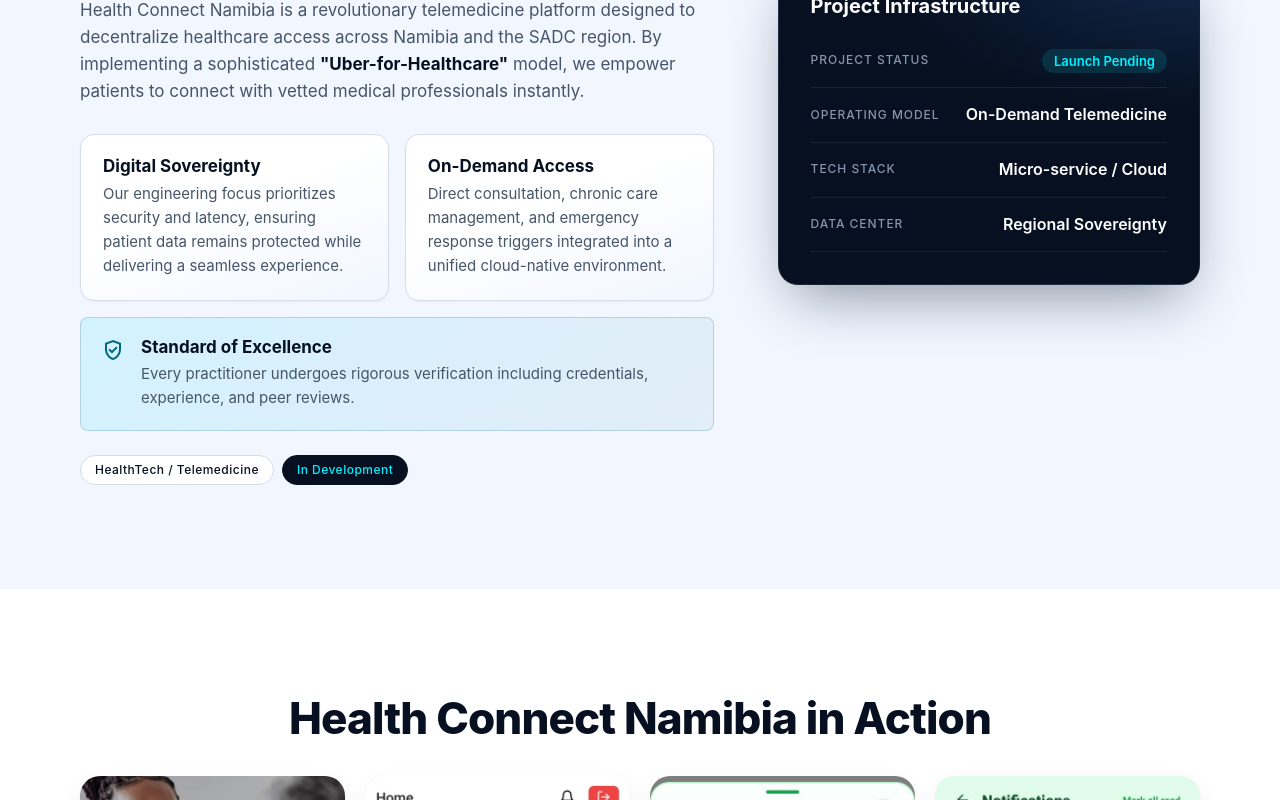
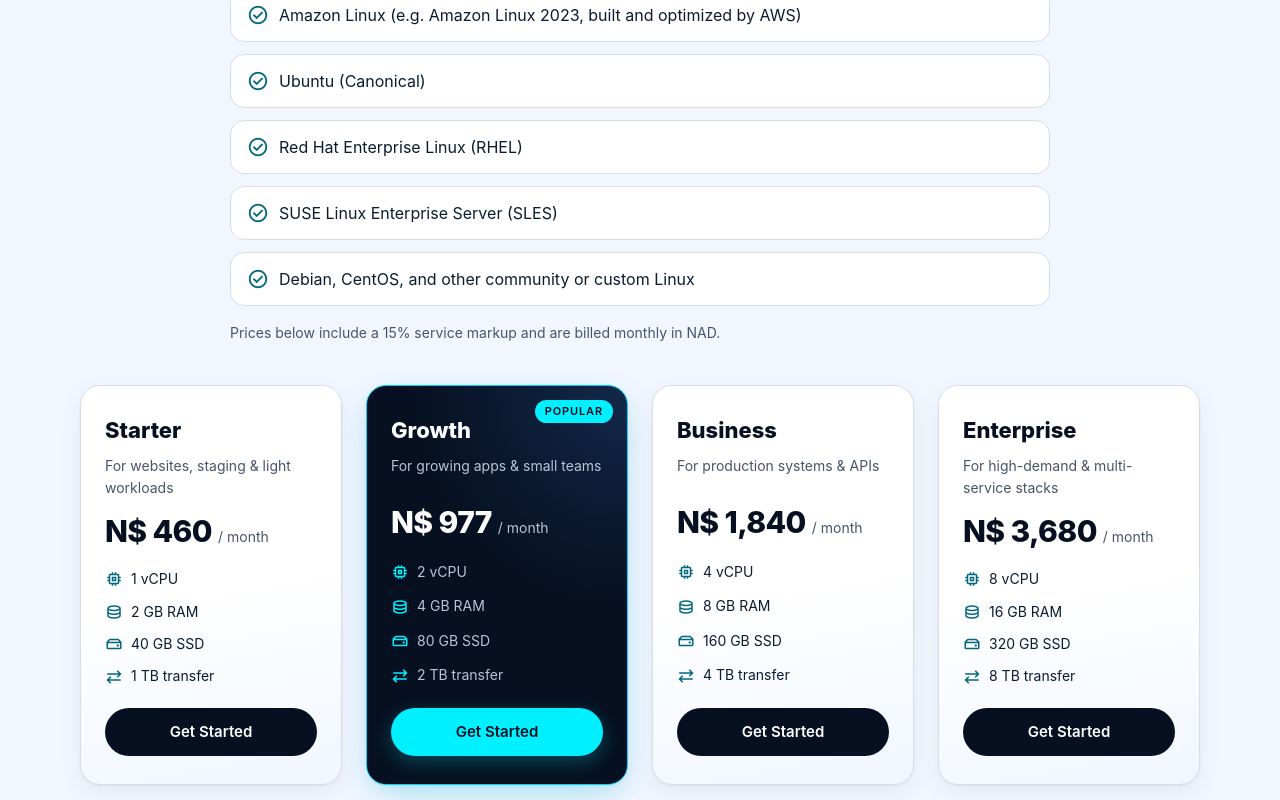
Before and after one commit to TopNotch-Solutions/kopano, a React (Create React App) app: page / in a window 1280 px wide. Shown: the part 1840-2640 px from the top of the page. Built offline with nearby package versions, Linux system fonts and the light colour scheme; a web font is replaced by a local one.

Commit message:
Infrastructure as a Service

```diff
--- a/src/App.css
+++ b/src/App.css
@@ -1108,6 +1108,170 @@
   display: inline-block;
 }
 
+/* IaaS */
+.iaas-intro {
+  max-width: 820px;
+  margin: 0 auto 40px;
+}
+
+.iaas-distros {
+  list-style: none;
+  margin: 0;
+  padding: 0;
+  display: grid;
+  gap: 12px;
+}
+
+.iaas-distros li {
+  display: flex;
+  align-items: flex-start;
+  gap: 10px;
+  color: var(--ink);
+  font-size: 16px;
+  line-height: 1.5;
+  background: var(--surface);
+  border: 1px solid var(--line);
+  border-radius: var(--radius);
+  padding: 14px 16px;
+}
+
+.iaas-distros .material-symbols-outlined {
+  color: var(--teal);
+  font-size: 22px;
+  flex-shrink: 0;
+  margin-top: 1px;
+}
+
+.iaas-pricing-note {
+  margin-top: 16px;
+  font-size: 14px;
+}
+
+.iaas-grid {
+  display: grid;
+  gap: 20px;
+}
+
+@media (min-width: 640px) {
+  .iaas-grid {
+    grid-template-columns: repeat(2, minmax(0, 1fr));
+  }
+}
+
+@media (min-width: 1100px) {
+  .iaas-grid {
+    grid-template-columns: repeat(4, minmax(0, 1fr));
+    gap: 24px;
+  }
+}
+
+.iaas-card {
+  position: relative;
+  background: linear-gradient(170deg, #fff 50%, var(--surface-tint));
+  border: 1px solid var(--line);
+  border-radius: var(--radius-lg);
+  box-shadow: var(--shadow);
+  padding: 28px 24px;
+  display: flex;
+  flex-direction: column;
+  gap: 12px;
+  height: 100%;
+  transition: transform 0.25s, box-shadow 0.25s;
+}
+
+.iaas-card:hover {
+  transform: translateY(-4px);
+  box-shadow: 0 12px 32px #06102018;
+}
+
+.iaas-card--featured {
+  border-color: var(--cyan-soft);
+  box-shadow: 0 12px 36px -12px #00d2fd66, var(--shadow);
+  background: radial-gradient(120% 80% at 100% 0%, var(--navy-3), var(--navy) 70%);
+  color: #c9d4e4;
+}
+
+.iaas-card--featured .iaas-card__name,
+.iaas-card--featured .iaas-card__amount {
+  color: #fff;
+}
+
+.iaas-card--featured .iaas-card__tagline,
+.iaas-card--featured .iaas-card__period,
+.iaas-card--featured .iaas-card__specs li {
+  color: #b8c4d6;
+}
+
+.iaas-card--featured .iaas-card__specs .material-symbols-outlined {
+  color: var(--cyan);
+}
+
+.iaas-card__badge {
+  position: absolute;
+  top: 14px;
+  right: 14px;
+  background: var(--cyan);
+  color: var(--navy);
+  font: 600 11px / 1 var(--font);
+  letter-spacing: 0.08em;
+  text-transform: uppercase;
+  border-radius: 999px;
+  padding: 6px 10px;
+}
+
+.iaas-card__name {
+  font-size: 22px;
+  font-weight: 800;
+  color: var(--navy);
+  margin-top: 4px;
+}
+
+.iaas-card__tagline {
+  color: var(--muted);
+  font-size: 14px;
+  min-height: 2.6em;
+}
+
+.iaas-card__price {
+  display: flex;
+  align-items: baseline;
+  gap: 6px;
+  margin: 4px 0 8px;
+}
+
+.iaas-card__amount {
+  font: 800 30px / 1 var(--font);
+  color: var(--navy);
+  letter-spacing: -0.02em;
+}
+
+.iaas-card__period {
+  color: var(--muted);
+  font-size: 14px;
+}
+
+.iaas-card__specs {
+  list-style: none;
+  margin: 0 0 8px;
+  padding: 0;
+  display: grid;
+  gap: 10px;
+  flex: 1;
+}
+
+.iaas-card__specs li {
+  display: flex;
+  align-items: center;
+  gap: 8px;
+  font-size: 14px;
+  color: var(--ink);
+}
+
+.iaas-card__specs .material-symbols-outlined {
+  font-size: 18px;
+  color: var(--teal);
+}
+
 .callout {
   border-radius: var(--radius-sm);
   background: linear-gradient(135deg, #00d2fd1f, #00677e0f);
--- a/src/App.js
+++ b/src/App.js
@@ -12,6 +12,64 @@ const TEAM = [
   { img: 'team/kondjee.png', name: 'Kondjee Kamutindi', role: 'Software Developer - Intern', bio: 'CS student dedicated to turning ideas into reliable, user-focused digital solutions.' },
   { img: 'shikongo.png', name: 'Jeremiah Shikongo', role: 'System Administrator', bio: 'Maintaining secure, reliable infrastructure and keeping our platforms running smoothly.' },
 ];
+
+const IAAS_MARKUP = 1.15;
+
+const LINUX_DISTROS = [
+  'Amazon Linux (e.g. Amazon Linux 2023, built and optimized by AWS)',
+  'Ubuntu (Canonical)',
+  'Red Hat Enterprise Linux (RHEL)',
+  'SUSE Linux Enterprise Server (SLES)',
+  'Debian, CentOS, and other community or custom Linux',
+];
+
+/** Base monthly prices in NAD before 15% markup */
+const IAAS_TIERS = [
+  {
+    name: 'Starter',
+    tagline: 'For websites, staging & light workloads',
+    vcpu: '1 vCPU',
+    ram: '2 GB RAM',
+    storage: '40 GB SSD',
+    transfer: '1 TB transfer',
+    baseNad: 400,
+    featured: false,
+  },
+  {
+    name: 'Growth',
+    tagline: 'For growing apps & small teams',
+    vcpu: '2 vCPU',
+    ram: '4 GB RAM',
+    storage: '80 GB SSD',
+    transfer: '2 TB transfer',
+    baseNad: 850,
+    featured: true,
+  },
+  {
+    name: 'Business',
+    tagline: 'For production systems & APIs',
+    vcpu: '4 vCPU',
+    ram: '8 GB RAM',
+    storage: '160 GB SSD',
+    transfer: '4 TB transfer',
+    baseNad: 1600,
+    featured: false,
+  },
+  {
+    name: 'Enterprise',
+    tagline: 'For high-demand & multi-service stacks',
+    vcpu: '8 vCPU',
+    ram: '16 GB RAM',
+    storage: '320 GB SSD',
+    transfer: '8 TB transfer',
+    baseNad: 3200,
+    featured: false,
+  },
+];
+
+function formatNad(amount) {
+  return `N$ ${Math.round(amount).toLocaleString('en-NA')}`;
+}
 
 function App() {
   const [menuOpen, setMenuOpen] = useState(false);
@@ -116,6 +174,9 @@ function App() {
                 <a href="#about" className="nav__link" onClick={closeMenu}>About Us</a>
               </li>
               <li className="nav__item">
+                <a href="#iaas" className="nav__link" onClick={closeMenu}>IaaS</a>
+              </li>
+              <li className="nav__item">
                 <a href="#team" className="nav__link" onClick={closeMenu}>Team</a>
               </li>
               <li className="nav__item">
@@ -212,6 +273,63 @@ function App() {
                 ]}
                 cta={{ href: '#contact', label: 'Partner With Us' }}
               />
+            </div>
+          </div>
+        </section>
+
+        <section id="iaas" className="section section--tint">
+          <div className="container">
+            <div className="section-header section-header--center reveal">
+              <p className="eyebrow"><span className="eyebrow__bar" />Services</p>
+              <h2 className="section-header__title">Infrastructure as a Service</h2>
+              <p className="section-header__subtitle">
+                Scalable Linux compute hosted for Namibian and SADC businesses — priced in Namibian Dollars
+                with managed infrastructure support.
+              </p>
+            </div>
+
+            <div className="iaas-intro reveal">
+              <h3 className="subheading">Linux Distributions</h3>
+              <ul className="iaas-distros">
+                {LINUX_DISTROS.map((distro) => (
+                  <li key={distro}>
+                    <span className="material-symbols-outlined" aria-hidden="true">check_circle</span>
+                    <span>{distro}</span>
+                  </li>
+                ))}
+              </ul>
+              <p className="iaas-pricing-note muted">
+                Prices below include a 15% service markup and are billed monthly in NAD.
+              </p>
+            </div>
+
+            <div className="iaas-grid reveal reveal--stagger">
+              {IAAS_TIERS.map((tier) => {
+                const price = tier.baseNad * IAAS_MARKUP;
+                return (
+                  <article
+                    className={`iaas-card${tier.featured ? ' iaas-card--featured' : ''}`}
+                    key={tier.name}
+                  >
+                    {tier.featured && <span className="iaas-card__badge">Popular</span>}
+                    <h3 className="iaas-card__name">{tier.name}</h3>
+                    <p className="iaas-card__tagline">{tier.tagline}</p>
+                    <p className="iaas-card__price">
+                      <span className="iaas-card__amount">{formatNad(price)}</span>
+                      <span className="iaas-card__period">/ month</span>
+                    </p>
+                    <ul className="iaas-card__specs">
+                      <li><span className="material-symbols-outlined">memory</span>{tier.vcpu}</li>
+                      <li><span className="material-symbols-outlined">database</span>{tier.ram}</li>
+                      <li><span className="material-symbols-outlined">hard_drive</span>{tier.storage}</li>
+                      <li><span className="material-symbols-outlined">sync_alt</span>{tier.transfer}</li>
+                    </ul>
+                    <a href="#contact" className={`btn ${tier.featured ? 'btn--accent' : 'btn--primary'} btn--block`}>
+                      Get Started
+                    </a>
+                  </article>
+                );
+              })}
             </div>
           </div>
         </section>
@@ -598,6 +716,7 @@ function SiteFooter() {
           </div>
           <div className="footer__col">
             <h3>Solutions</h3>
+            <a href="/#iaas">Infrastructure as a Service</a>
             <a href="/#health-connect">Health Connect Namibia</a>
             <a href="/#namibride">NAMIBride</a>
           </div>
```
